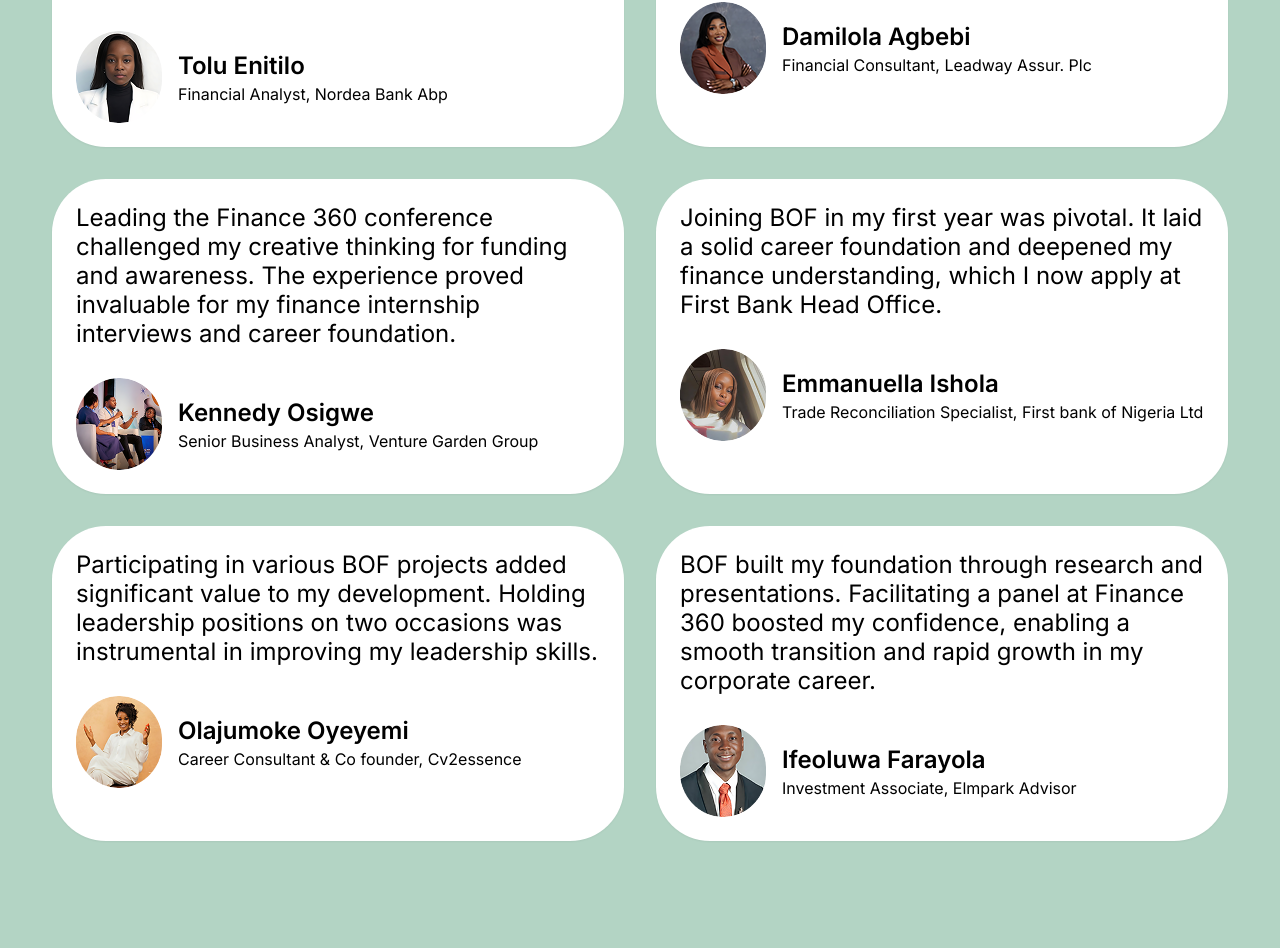
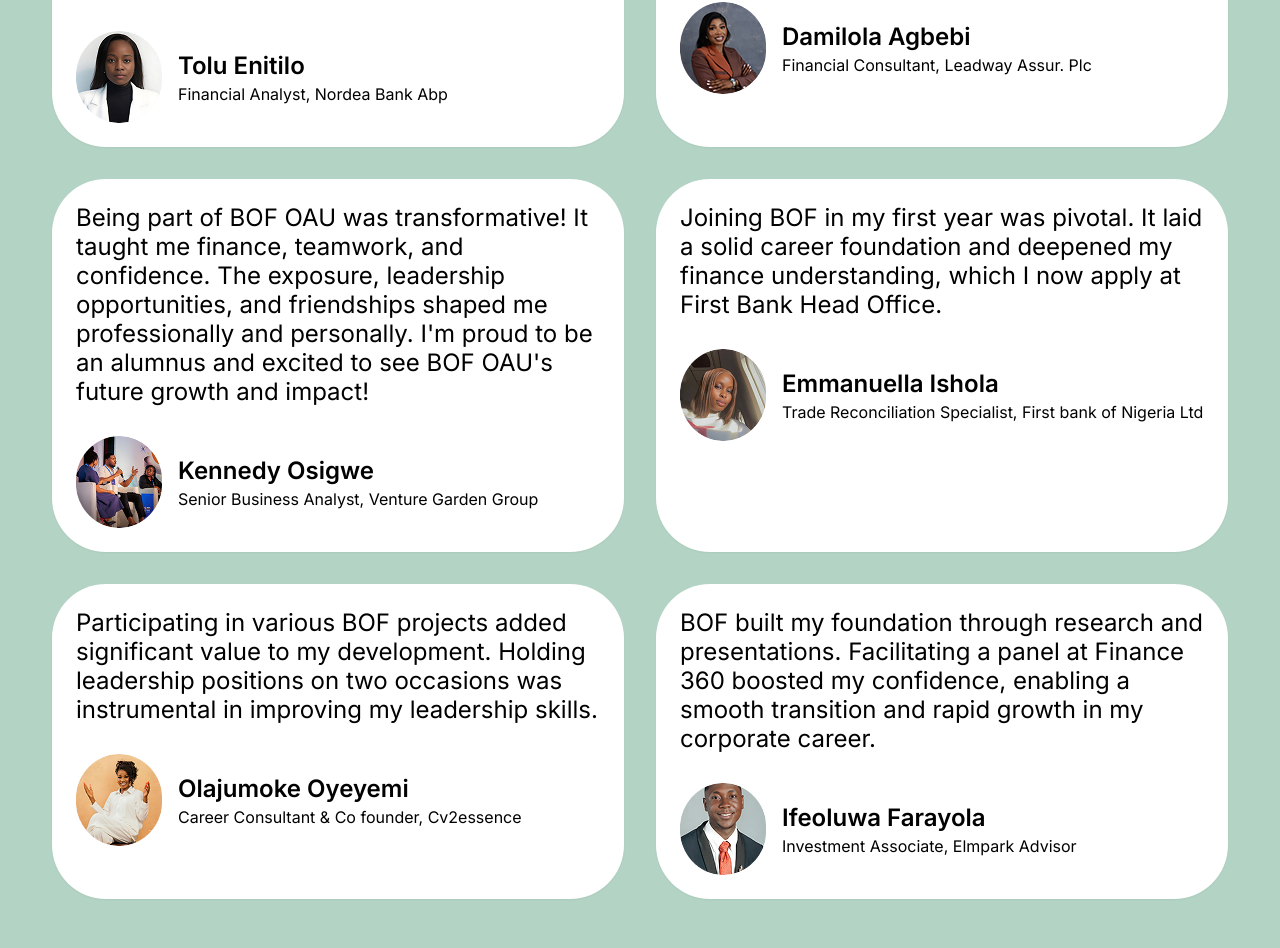
Before and after one commit to kingkreation/bof_oau, a React (Vite) app: page /about in a window 1280 px wide. Shown: the part 3872-4820 px from the top of the page. Built offline with nearby package versions, Linux system fonts and the light colour scheme.

Commit message:
update AlumniTestimony.tsx

```diff
--- a/src/components/common/AlumniTestimony.tsx
+++ b/src/components/common/AlumniTestimony.tsx
@@ -55,7 +55,7 @@ const AlumniTestimony: React.FC = () => {
     },
     {
       id: 5,
-      quote: "Leading the Finance 360 conference challenged my creative thinking for funding and awareness. The experience proved invaluable for my finance internship interviews and career foundation.",
+      quote: "Being part of BOF OAU was transformative! It taught me finance, teamwork, and confidence. The exposure, leadership opportunities, and friendships shaped me professionally and personally. I'm proud to be an alumnus and excited to see BOF OAU's future growth and impact!",
       name: "Kennedy Osigwe",
       position: "Senior Business Analyst",
       company: "Venture Garden Group",
```
